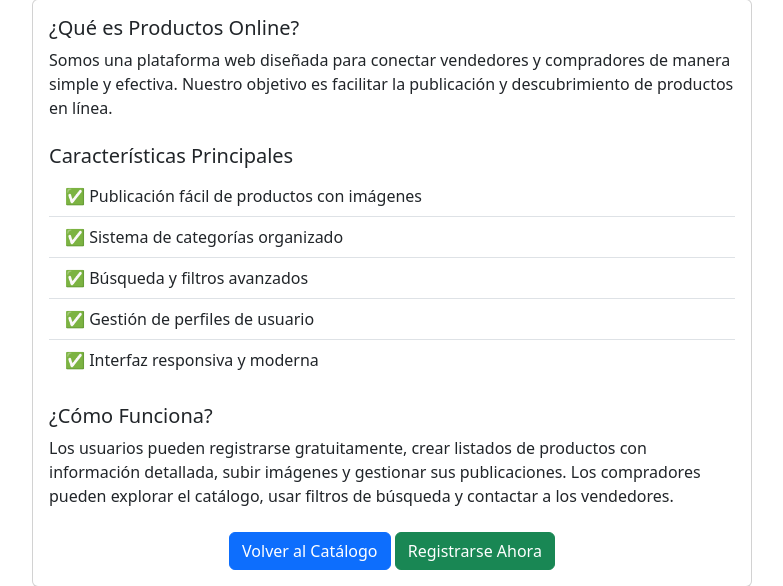
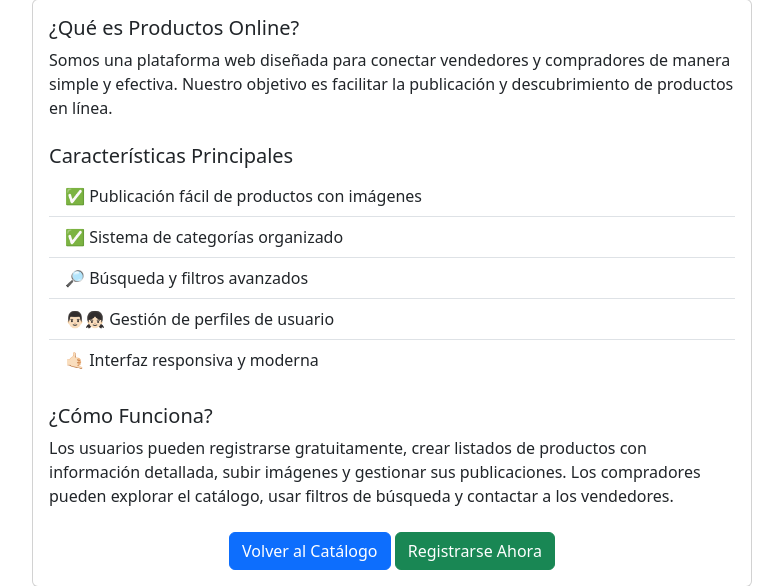
Before and after one commit to Figs0203/E-Commerce-con-IA-Generativa, a Django app: page /about/ in a window 1280 px wide. Shown: the part 153-739 px from the top of the page, without its empty margins (248-1031 px from the left). Run offline with Django 5.2, Linux system fonts and the light colour scheme.

Commit message:
Test for emojis on page

```diff
--- a/products/templates/about.html
+++ b/products/templates/about.html
@@ -19,9 +19,9 @@
                     <ul class="list-group list-group-flush">
                         <li class="list-group-item">✅ Publicación fácil de productos con imágenes</li>
                         <li class="list-group-item">✅ Sistema de categorías organizado</li>
-                        <li class="list-group-item">✅ Búsqueda y filtros avanzados</li>
-                        <li class="list-group-item">✅ Gestión de perfiles de usuario</li>
-                        <li class="list-group-item">✅ Interfaz responsiva y moderna</li>
+                        <li class="list-group-item">🔎 Búsqueda y filtros avanzados</li>
+                        <li class="list-group-item">👨🏻👧🏻 Gestión de perfiles de usuario</li>
+                        <li class="list-group-item">🤙🏻 Interfaz responsiva y moderna</li>
                     </ul>
 
                     <h5 class="card-title mt-4">¿Cómo Funciona?</h5>
```
